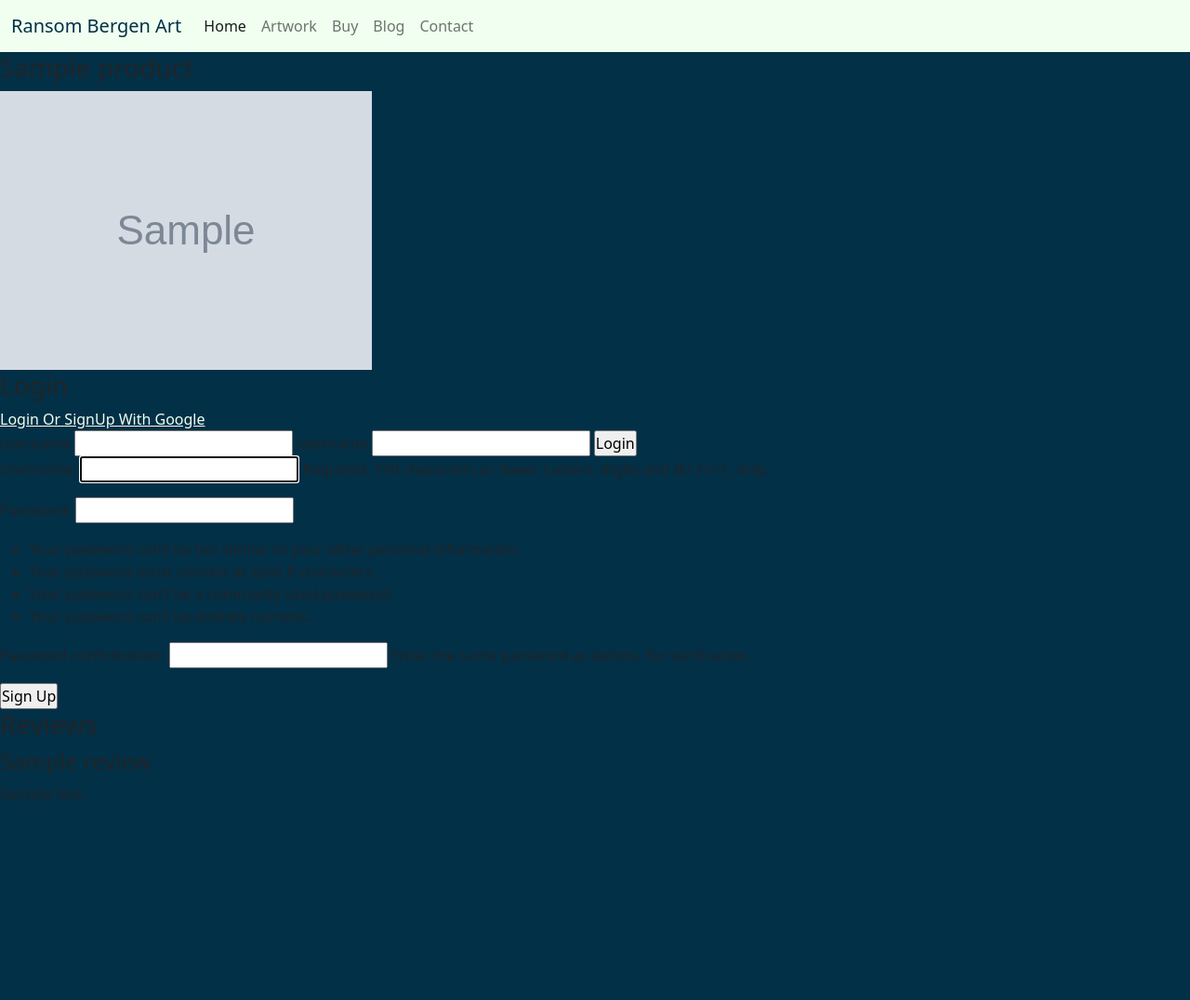
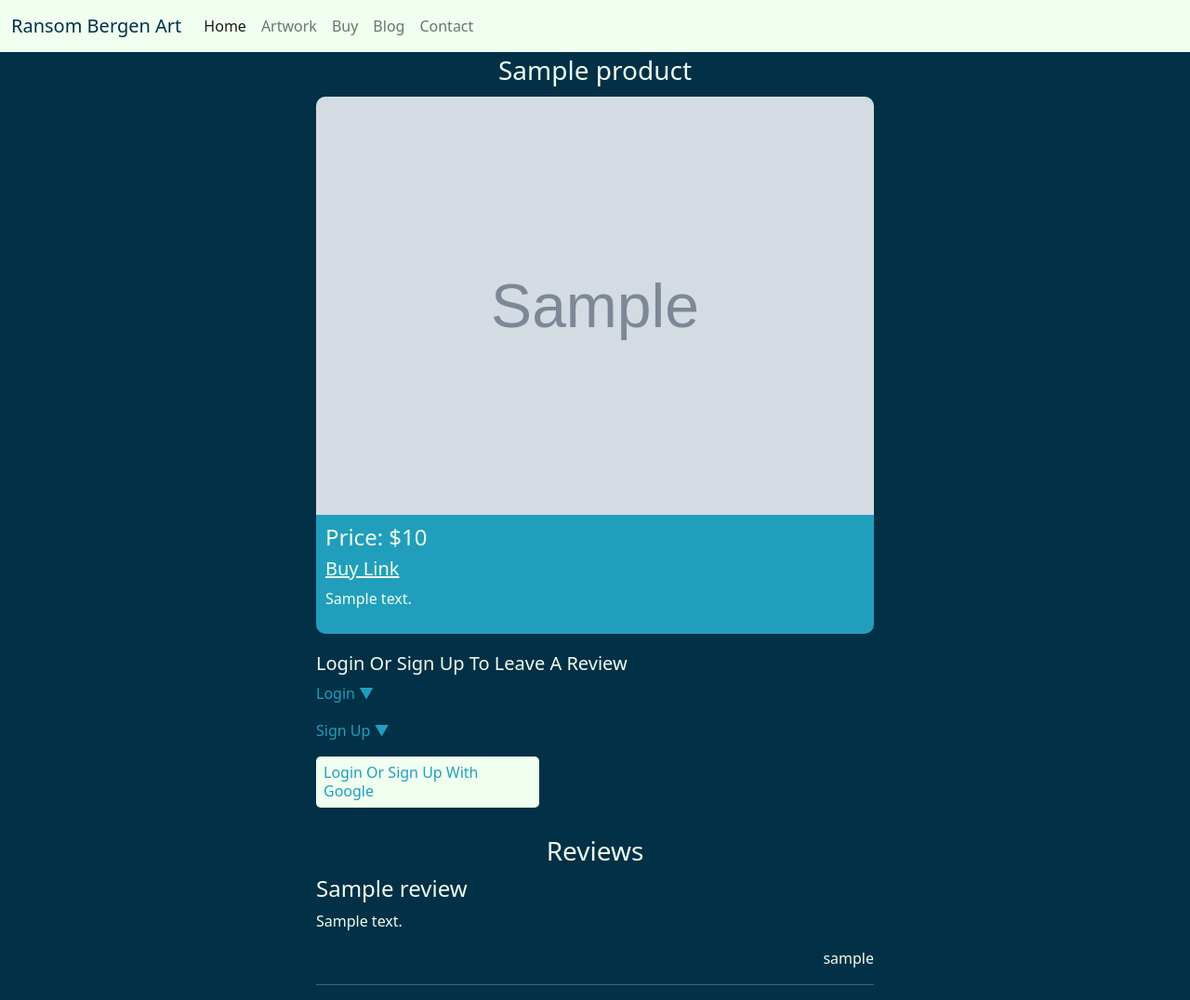
Before and after one commit to bhwong11/artist-profile, a Django app: page /products/1/ in a window 1280 px wide. Shown: the whole page at 93% size. Before the commit the page ends 864 px from the top, so only its background shows below. Run offline with Django 3.2, Linux system fonts and the light colour scheme; tables that the repository leaves empty hold one stand-in row (values such as "Sample post"); grey boxes marked "Sample" are stand-in pictures; some libraries are stand-ins or nearby versions.

Commit message:
added product show page styling for not logged in view

```diff
--- a/artist/static/styles/main.css
+++ b/artist/static/styles/main.css
@@ -155,6 +155,82 @@ a{
     margin: 20px;
 }
 
+/* PRODUCT SHOW PAGE */
+.products_show_page__title{
+    padding:3px 10px;
+    color:var(--main-textwhite-color);
+}
+.product_show__container{
+    display: flex;
+    flex-direction: column;
+    align-items:center;
+    color:var(--main-textwhite-color);
+}
+.product_page__reviews_container{
+    width:600px;
+}
+.product_show_page__auth{
+    max-width: 600px;
+    margin-top: 20px;
+}
+.product_show_page_dropdown{
+    cursor: pointer;
+    color:var(--main-lightblue-color);
+    width:600px;
+}
+.no_display{
+    display: none;
+}
+.product_show_page__auth form{
+    padding:10px;
+}
+.product_show_page__auth form input{
+    border: 1px solid #ced4da;
+    border-radius: .25rem;
+}
+.product_show_page__auth form input[type="submit"]{
+    background-color:var(--main-lightblue-color);
+    color:var(--main-textwhite-color);
+    border:none;
+}
+
+.product_show_page__info{
+    background-color: var(--main-lightblue-color);
+    border-radius:10px;
+    max-width: 600px;
+    overflow: hidden;
+}
+.product_show_page__image{
+    width: 600px;
+}
+.product_page__text{
+    padding:10px;
+}
+.review_title{
+    margin:30px 10px 10px 10px;
+}
+.review_username{
+    display:flex;
+    justify-content: flex-end;
+}
+.google_login{
+    display:flex;
+    justify-content: center;
+    align-items: center;
+    background-color: var(--main-textwhite-color);
+    color:var(--main-lightblue-color);
+    width:40%;
+    padding:3px;
+    border-radius:5px;
+}
+.google_login_link{
+    text-decoration: none;
+}
+.google_login_title{
+    margin:5px;
+}
+
+
 /* BLOGS PAGE */
 .blogs_page__title{
     color:var(--main-textwhite-color);
--- a/artist/templates/products/product_show.html
+++ b/artist/templates/products/product_show.html
@@ -2,14 +2,23 @@
 {% load socialaccount %}
 {%block title%}{{object.name}}{%endblock%}
 {%block content%}
-<h3>{{object.name}}</h3>
+
+<div class="product_show__container">
+<h3 class ="products_show_page__title">{{object.name}}</h3>
 {%if user.is_authenticated%}
     {%if user.profile.isClient%}
     <a href="{% url 'product_update' object.pk%}">Update Product</a>
     <a href="{% url 'product_delete' object.pk%}">Delete Product</a>
     {%endif%}
 {%endif%}
-<img src="{{object.image}}" alt="{{object.name}}">
+<div class="product_show_page__info">
+    <img class="product_show_page__image" src="{{object.image}}" alt="{{object.name}}">
+    <div class="product_page__text">
+        <h4>Price: ${{product.price}}</h4>
+        <h5><a href="{{product.buy_link}}">Buy Link</a></h5>
+        <p>{{product.description}}</p>
+    </div>
+</div>
 {%if messages%}
     {%for message in messages%}
         <h3>{{message}}</h3>
@@ -18,6 +27,7 @@
 
 
 {%if user.is_authenticated%}
+<h3>Reviews</h3>
 <h3>{{user.username}}</h3>
 
 {% comment %} logout form {% endcomment %}
@@ -26,7 +36,6 @@
     <input type="hidden" name="product" value = {{object.pk}}>
     <input type="submit" value="Logout">
 </form>
-<h3>Reviews</h3>
 {% comment %} New Review Form {% endcomment %}
 <form action="{% url 'review_new'%}" method="POST">
     {% csrf_token %}
@@ -38,36 +47,49 @@
     <input type="submit" value = "Submit Review">
 </form>
 {%else%}
-<h3>Login</h3>
-<a href="{% provider_login_url 'google' %}?next={{request.path}}">Login Or SignUp With Google</a>
+<div class="product_show_page__auth">
+<h5>Login Or Sign Up To Leave A Review</h5>
 {% comment %} login form {% endcomment %}
-<form action="{%url "login" %}" method="POST">
+<div class="product_page__login">
+<p class="product_page_login_dropdown product_show_page_dropdown">Login &#x25BC;</p>
+<form class="product_page__login_form no_display" action="{%url "login" %}" method="POST">
     {% csrf_token %}
-    <label for="user-username">username</label>
+    <label for="user-username">Username</label>
     <input type="text" name = "username" id='user-username'>
-    <label for="user-password">username</label>
+    <label for="user-password">Password</label>
     <input type="password" name = "password" id='user-password'>
     <input type="hidden" name="product" value = {{object.pk}}>
-    <input type="submit" value = "Login">
+    <div>
+    <input class="btn" type="submit" value = "Login">
+    </div>
     <input type="hidden" name="next" value="{{ next }}" />
 </form>
-
+</div>
 {% comment %} Register Form {% endcomment %}
-<form action="{%url 'signup'%}" method="POST">
+<div class="product_page__login">
+<p class="product_page_signup_dropdown product_show_page_dropdown">Sign Up &#x25BC;</p>
+<form class="product_page__signup_form no_display" action="{%url 'signup'%}" method="POST">
     {% csrf_token %}
     {{user_create_from.as_p}}
     <input type="hidden" name="product" value = {{object.pk}}>
-    <input type="submit" value ="Sign Up">
+    <input class="btn" type="submit" value ="Sign Up">
     <input type="hidden" name="next" value="{{ next }}" />
 </form>
+</div>
 
-<h3>Reviews</h3>
+<a class="google_login_link" href="{% provider_login_url 'google' %}?next={{request.path}}"><div class="google_login"><h6 class="google_login_title">Login Or Sign Up With Google</h6></div></a>
+
+</div>
 {%endif%}
 
 {% comment %} Review List {% endcomment %}
-{%for review in object.reviews.all%}
+<h3 class="review_title">Reviews</h3>
+<div class="product_page__reviews_container">
+{%for review in object.reviews.all reversed%}
 <h4>{{review.title}}</h4>
 <p>{{review.content}}</p>
+<p class="review_username">{{review.user.username}}</p>
+<hr>
 {%if review.user.username == user.username%}
 {% comment %} Delete Review {% endcomment %}
 <form action="{%url "review_delete" review.pk%}" method="POST">
@@ -89,5 +111,18 @@
 {%empty%}
 <p>No Reviews</p>
 {%endfor%}
-
+</div>
+</div>
+<script>
+    const loginDropdown = document.querySelector('.product_page_login_dropdown')
+    const signupDropdown = document.querySelector('.product_page_signup_dropdown')
+    const loginForm = document.querySelector('.product_page__login_form');
+    const signupForm = document.querySelector('.product_page__signup_form');
+    loginDropdown.addEventListener('click',function(e){
+        loginForm.classList.toggle('no_display')
+    })
+    signupDropdown.addEventListener('click',function(e){
+        signupForm.classList.toggle('no_display')
+    })
+</script>
 {%endblock%}
```
Also changed, not shown: artist/templates/blogs/blogs_list.html (+5 -4 lines).
